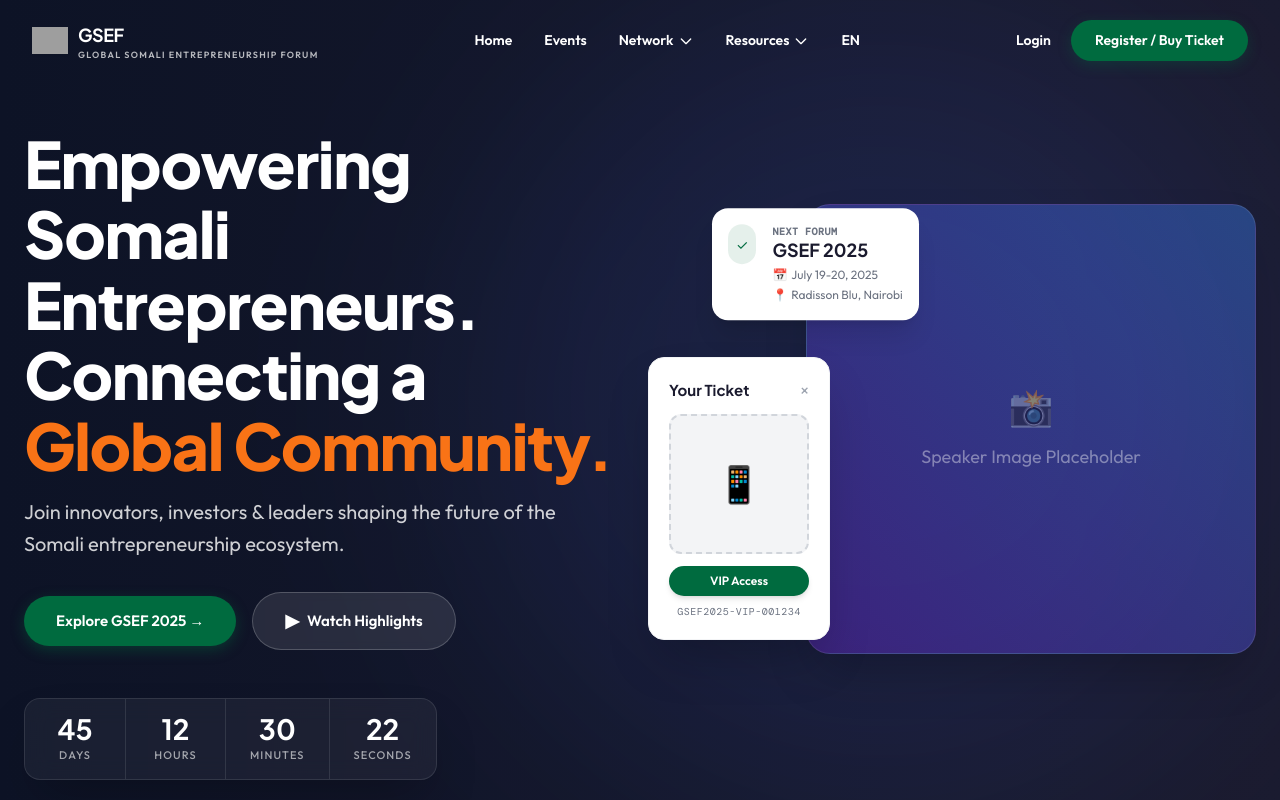
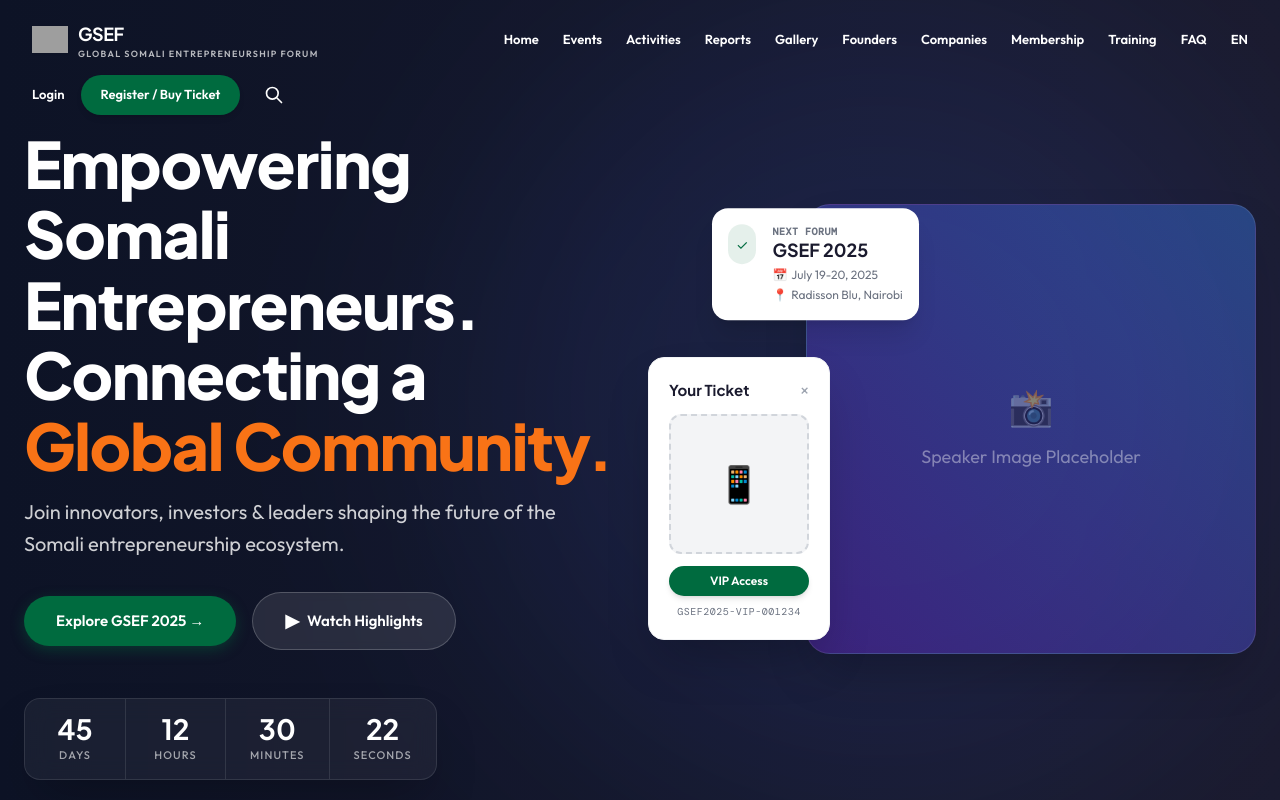
Before and after one commit to Travis028/GSEF, a React (Vite) app in the folder frontend/: page / in a window 1280 px wide. Shown: the top 800 px of the page. Built offline with nearby package versions, Linux system fonts and the light colour scheme; grey boxes are pictures that could not be loaded.

Commit message:
style: revert navbar to flat link layout with search icon

```diff
--- a/frontend/src/components/common/Navbar.jsx
+++ b/frontend/src/components/common/Navbar.jsx
@@ -2,27 +2,17 @@
 import { Link, useLocation } from 'react-router-dom';
 import GsefLogo from './GsefLogo';
 
-const navItems = [
+const navLinks = [
   { name: 'Home', path: '/' },
   { name: 'Events', path: '/events' },
-  {
-    name: 'Network',
-    dropdown: [
-      { name: 'Founders', path: '/founders' },
-      { name: 'Companies', path: '/companies' },
-      { name: 'Membership', path: '/membership' }
-    ]
-  },
-  {
-    name: 'Resources',
-    dropdown: [
   { name: 'Activities', path: '/activities' },
   { name: 'Reports', path: '/reports' },
   { name: 'Gallery', path: '/gallery' },
+  { name: 'Founders', path: '/founders' },
+  { name: 'Companies', path: '/companies' },
+  { name: 'Membership', path: '/membership' },
   { name: 'Training', path: '/training' },
-      { name: 'FAQ', path: '/faq' }
-    ]
-  },
+  { name: 'FAQ', path: '/faq' },
   { name: 'EN', path: '#' }
 ];
 
@@ -46,59 +36,39 @@
 
   return (
     <nav className={`fixed top-0 left-0 right-0 z-[1000] transition-all duration-300 ${!isTransparent ? 'bg-white/95 backdrop-blur-md py-3 shadow-[0_1px_3px_rgba(0,0,0,0.1)]' : 'bg-transparent py-5'}`}>
-      <div className="max-w-[1280px] mx-auto px-5 md:px-8">
-        <div className="flex justify-between items-center">
+      <div className="max-w-[1400px] mx-auto px-5 md:px-8">
+        <div className="flex flex-wrap justify-between items-center gap-y-4">
 
           <div className="flex items-center">
             <GsefLogo theme={!isTransparent ? 'light' : 'dark'} compact />
           </div>
 
-          {/* Desktop Nav */}
-          <div className="hidden xl:flex items-center space-x-8">
-            {navItems.map((item) => (
-              <div key={item.name} className="relative group">
-                {item.dropdown ? (
-                  <div className="flex items-center cursor-pointer py-2">
-                    <span className={`font-body text-[14px] font-semibold transition-colors flex items-center gap-1 ${!isTransparent ? 'text-navy group-hover:text-green' : 'text-white group-hover:text-gold'}`}>
-                      {item.name}
-                      <svg className="w-4 h-4 transition-transform group-hover:rotate-180" fill="none" stroke="currentColor" viewBox="0 0 24 24">
-                        <path strokeLinecap="round" strokeLinejoin="round" strokeWidth="2" d="M19 9l-7 7-7-7" />
-                      </svg>
-                    </span>
-
-                    {/* Dropdown Menu */}
-                    <div className="absolute top-full left-1/2 -translate-x-1/2 mt-2 w-48 bg-white rounded-2xl shadow-xl border border-gray-100 opacity-0 invisible group-hover:opacity-100 group-hover:visible transition-all duration-200 transform origin-top translate-y-2 group-hover:translate-y-0 p-2 z-50">
-                      {item.dropdown.map((subItem) => (
+          {/* Desktop Nav - Wrapping allowed to form 2 rows if needed */}
+          <div className="hidden xl:flex flex-wrap items-center justify-end gap-x-6 gap-y-3 max-w-[70%]">
+            {navLinks.map((link) => (
               <Link
-                          key={subItem.name}
-                          to={subItem.path}
-                          className="block px-4 py-2.5 text-sm font-body font-medium text-gray-600 hover:text-green hover:bg-green/5 rounded-xl transition-colors"
+                key={link.name}
+                to={link.path}
+                className={`font-body text-[13px] font-semibold transition-colors ${!isTransparent ? 'text-navy hover:text-green' : 'text-white hover:text-gold'}`}
               >
-                          {subItem.name}
+                {link.name}
               </Link>
-                      ))}
-                    </div>
-                  </div>
-                ) : (
-                  <Link
-                    to={item.path}
-                    className={`font-body text-[14px] font-semibold transition-colors py-2 block ${!isTransparent ? 'text-navy hover:text-green' : 'text-white hover:text-gold'}`}
-                  >
-                    {item.name}
-                  </Link>
-                )}
-              </div>
             ))}
           </div>
 
           {/* Desktop Buttons */}
-          <div className="hidden xl:flex items-center space-x-5">
-            <Link to="/login" className={`font-body text-[14px] font-bold transition-colors ${!isTransparent ? 'text-navy hover:text-green' : 'text-white hover:text-gold'}`}>
+          <div className="hidden xl:flex items-center space-x-4">
+            <Link to="/login" className={`font-body text-[13px] font-bold transition-colors ${!isTransparent ? 'text-navy hover:text-green' : 'text-white hover:text-gold'}`}>
               Login
             </Link>
-            <Link to="/register" className="bg-green text-white px-6 py-2.5 rounded-full font-body text-[14px] font-bold hover:bg-green-light shadow-[0_4px_14px_rgba(0,107,63,0.3)] transform hover:-translate-y-0.5 transition-all">
+            <Link to="/register" className="bg-green text-white px-5 py-2.5 rounded-full font-body text-[13px] font-bold hover:bg-green-light shadow-md transform hover:-translate-y-0.5 transition-all whitespace-nowrap">
               Register / Buy Ticket
             </Link>
+            <button className={`p-2 rounded-full transition-colors ${!isTransparent ? 'text-navy hover:bg-gray-100' : 'text-white hover:bg-white/10'}`}>
+              <svg className="w-5 h-5" fill="none" stroke="currentColor" viewBox="0 0 24 24">
+                <path strokeLinecap="round" strokeLinejoin="round" strokeWidth="2" d="M21 21l-6-6m2-5a7 7 0 11-14 0 7 7 0 0114 0z" />
+              </svg>
+            </button>
           </div>
 
           {/* Mobile Menu Button */}
@@ -117,46 +87,24 @@
       {isOpen && (
         <div className="fixed inset-0 top-[70px] bg-white z-[999] overflow-y-auto pb-20">
           <div className="flex flex-col px-6 py-8 space-y-6">
-
-            {navItems.map((item) => (
-              <div key={item.name}>
-                {item.dropdown ? (
-                  <div className="flex flex-col space-y-3">
-                    <span className="font-display text-[14px] font-bold text-gray-400 uppercase tracking-wider">{item.name}</span>
-                    <div className="flex flex-col space-y-4 pl-4 border-l-2 border-gray-100">
-                      {item.dropdown.map((subItem) => (
+            {navLinks.map((link) => (
               <Link
-                          key={subItem.name}
-                          to={subItem.path}
+                key={link.name}
+                to={link.path}
                 onClick={() => setIsOpen(false)}
-                          className="font-display text-[20px] font-semibold text-navy hover:text-green"
+                className="font-display text-2xl font-semibold text-navy hover:text-green"
               >
-                          {subItem.name}
+                {link.name}
               </Link>
             ))}
-                    </div>
-                  </div>
-                ) : (
-                  <Link
-                    to={item.path}
-                    onClick={() => setIsOpen(false)}
-                    className="font-display text-[24px] font-semibold text-navy hover:text-green block"
-                  >
-                    {item.name}
-                  </Link>
-                )}
-              </div>
-            ))}
-
-            <div className="pt-8 border-t border-gray-100 flex flex-col space-y-4">
-              <Link to="/login" onClick={() => setIsOpen(false)} className="font-display text-[20px] font-semibold text-navy text-center py-2">
+            <div className="pt-6 border-t border-gray-100 flex flex-col space-y-4">
+              <Link to="/login" onClick={() => setIsOpen(false)} className="font-display text-xl font-semibold text-navy">
                 Login
               </Link>
-              <Link to="/register" onClick={() => setIsOpen(false)} className="bg-green text-white text-center py-4 rounded-xl font-body text-[18px] font-bold shadow-md">
+              <Link to="/register" onClick={() => setIsOpen(false)} className="bg-green text-white text-center py-4 rounded-xl font-body text-lg font-semibold">
                 Register / Buy Ticket
               </Link>
             </div>
-
           </div>
         </div>
       )}
```
Lines whose indentation alone changed are shown as unchanged.
